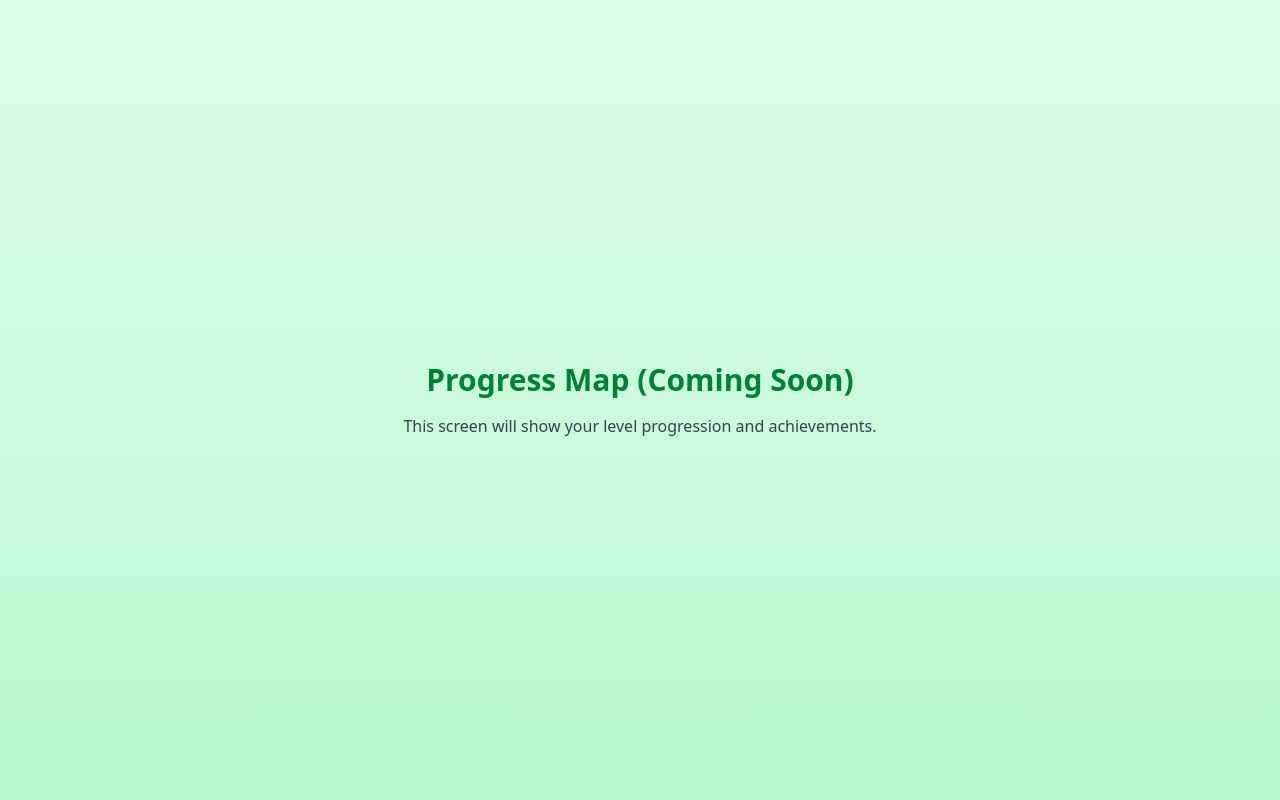
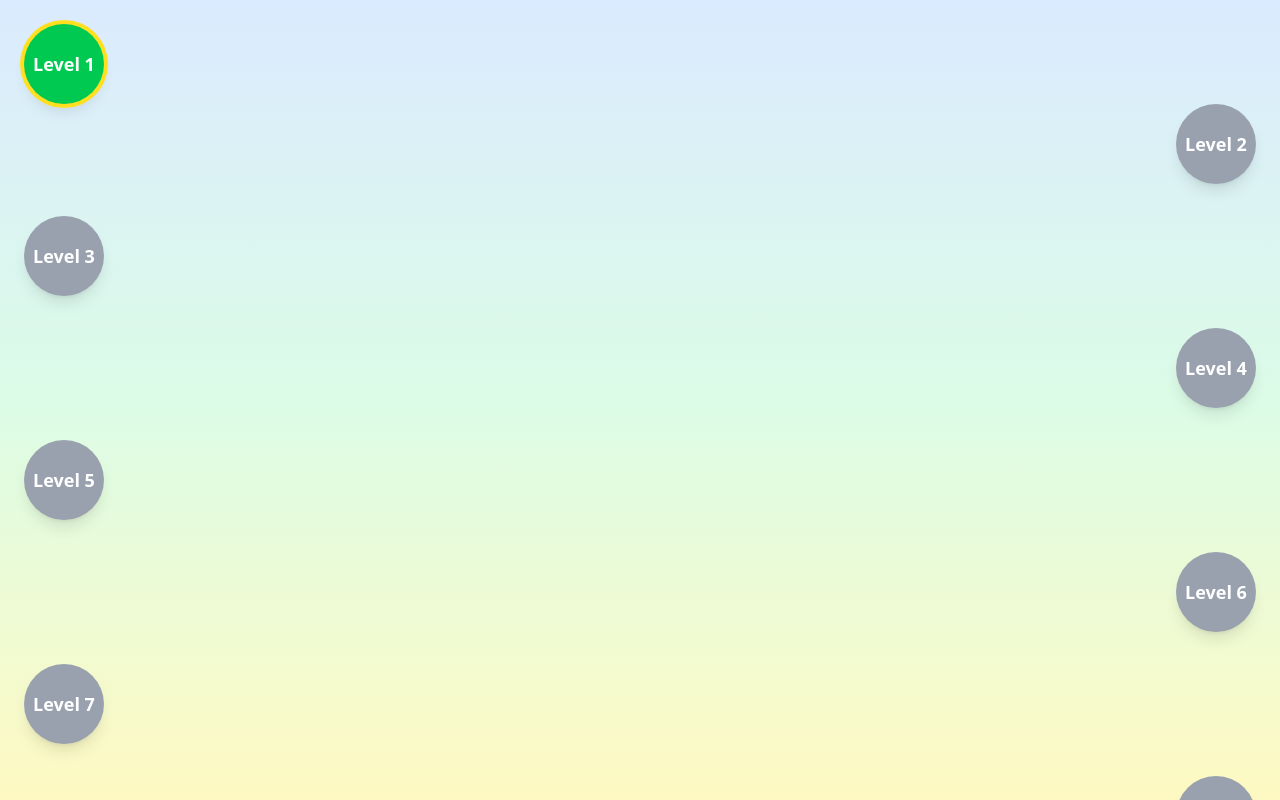
Before and after one commit to purple-flames7/climaquest, a React (Vite) app: page /progress-map in a window 1280 px wide. Built offline with nearby package versions, Linux system fonts and the light colour scheme.

Commit message:
feat: implement ProgressMap

```diff
--- a/src/Screens/HomeScreen.tsx
+++ b/src/Screens/HomeScreen.tsx
@@ -14,7 +14,7 @@ export default function HomeScreen() {
   };
 
   return (
-    <div className="flex flex-col items-center justify-center min-h-screen text-center bg-gradient-to-b from-green-200 via-emerald-300 to-teal-400 p-6">
+    <div className="flex flex-col items-center justify-center min-h-screen text-center bg-gradient-to-b from-emerald-100  to-teal-200 p-6">
       {/* Logo */}
       <motion.img
         src={logoIcon}
--- a/src/Screens/ProgressMap.tsx
+++ b/src/Screens/ProgressMap.tsx
@@ -1,18 +1,71 @@
-// src/screens/ProgressMap.tsx
+import { motion } from "framer-motion";
+import { useEffect, useRef } from "react";
+import { useGame } from "../context/useGame";
+import { levels } from "../data/levels";
 
-import React from "react";
+export default function ProgressMap() {
+  const { selectLevel, currentLevelIndex } = useGame();
+  const containerRef = useRef<HTMLDivElement>(null);
 
-const ProgressMap: React.FC = () => {
+  // Auto-scroll to current level or bottom
+  useEffect(() => {
+    if (containerRef.current) {
+      const targetIndex = currentLevelIndex ?? 0;
+      const target = containerRef.current.querySelector(
+        `[data-level="${targetIndex}"]`
+      ) as HTMLElement;
+
+      if (target) {
+        target.scrollIntoView({ behavior: "smooth", block: "center" });
+      } else {
+        // Scroll to bottom (level 1)
+        containerRef.current.scrollTop = containerRef.current.scrollHeight;
+      }
+    }
+  }, [currentLevelIndex]);
+
+  // Reverse levels so level 1 is at bottom
+  const reversedLevels = [...levels].reverse();
+
   return (
-    <div className="flex flex-col items-center justify-center h-screen bg-gradient-to-b from-green-100 to-green-200 text-center">
-      <h1 className="text-3xl font-bold text-green-700 mb-4">
-        Progress Map (Coming Soon)
-      </h1>
-      <p className="text-gray-700">
-        This screen will show your level progression and achievements.
-      </p>
+    <div
+      ref={containerRef}
+      className="relative h-screen w-full overflow-y-scroll bg-gradient-to-b from-blue-100 via-green-100 to-yellow-100 p-6"
+    >
+      <div className="flex flex-col-reverse items-center space-y-8">
+        {reversedLevels.map((level, idx) => {
+          const originalIndex = levels.length - 1 - idx;
+          const isUnlocked = level.unlocked;
+          const isCurrent = originalIndex === currentLevelIndex;
+
+          return (
+            <motion.button
+              key={level.id}
+              data-level={originalIndex}
+              onClick={() => isUnlocked && selectLevel(originalIndex)}
+              disabled={!isUnlocked}
+              className={`relative w-20 h-20 rounded-full flex items-center justify-center
+                ${isUnlocked ? "bg-green-500" : "bg-gray-400"}
+                ${isCurrent ? "ring-4 ring-yellow-300" : ""}
+                shadow-lg cursor-pointer`}
+              whileHover={isUnlocked ? { scale: 1.1 } : {}}
+              whileTap={isUnlocked ? { scale: 0.95 } : {}}
+              initial={{ opacity: 0, y: 50 }}
+              animate={{ opacity: 1, y: 0 }}
+              transition={{ delay: idx * 0.03 }}
+              style={{
+                alignSelf: originalIndex % 2 === 0 ? "flex-start" : "flex-end",
+                marginRight: originalIndex % 2 === 0 ? "20%" : "0%",
+                marginLeft: originalIndex % 2 !== 0 ? "20%" : "0%",
+              }}
+            >
+              <span className="text-white font-bold text-lg">
+                Level {originalIndex + 1}
+              </span>
+            </motion.button>
+          );
+        })}
+      </div>
     </div>
   );
-};
-
-export default ProgressMap;
+}
--- a/src/Screens/SplashScreen.tsx
+++ b/src/Screens/SplashScreen.tsx
@@ -17,7 +17,7 @@ export default function SplashScreen() {
   const text = "ClimaQuest";
 
   return (
-    <div className="flex flex-col items-center justify-center min-h-screen bg-gradient-to-b from-green-200 via-emerald-300 to-teal-400">
+    <div className="flex flex-col items-center justify-center min-h-screen bg-gradient-to-b from-emerald-100 to-teal-200">
       {/* Logo Icon */}
       <motion.img
         src={logoIcon}
```
